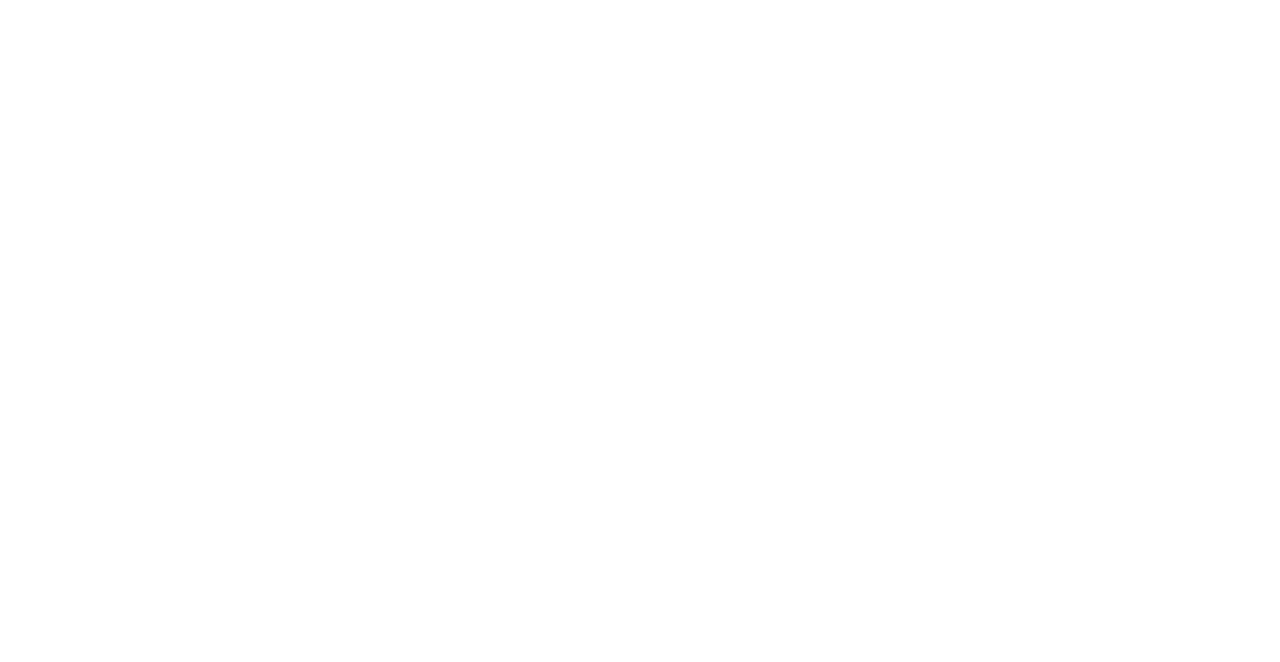
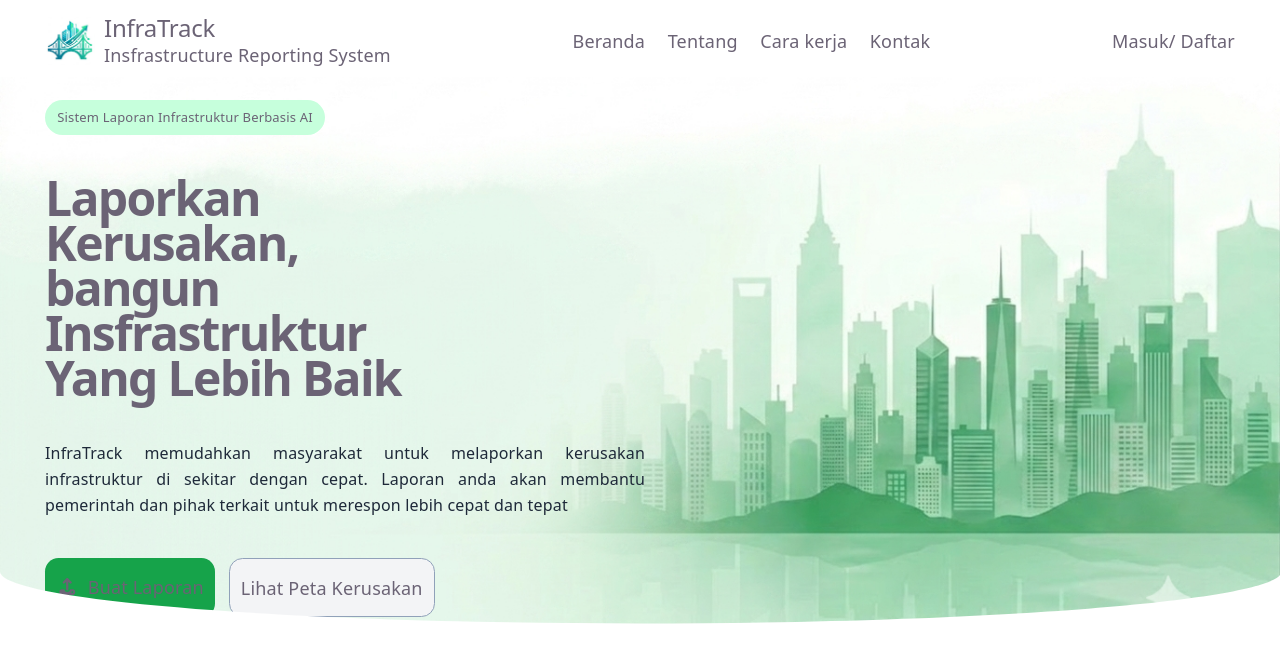
Before and after one commit to Selotip7/InfraTrack, a React (Vite) app in the folder FrontEnd/: page / in a window 1280 px wide. Shown: the top 662 px of the page. Built offline with nearby package versions, Linux system fonts and the light colour scheme.

Commit message:
add changes in navbar and beranda

```diff
--- a/FrontEnd/src/App.jsx
+++ b/FrontEnd/src/App.jsx
@@ -3,6 +3,7 @@ import Dashboard from "./page/Admin/Dashboard";
 import {Routes, Route} from "react-router-dom"
 import UserLayout from "./Layouts/UserLayout"
 import AdminLayout from "./Layouts/AdminLayout";
+import Landing from "./page/User/Landing";
 
 const app=()=>{
   return (
@@ -13,6 +14,7 @@ const app=()=>{
       <Route path="/admin" element={<AdminLayout/>}>
         <Route index element={<Dashboard/>}/>
       </Route>
+
     </Routes>
 
     {/* ai */}
--- a/FrontEnd/src/Layouts/UserLayout.jsx
+++ b/FrontEnd/src/Layouts/UserLayout.jsx
@@ -1,3 +1,16 @@
+import Navbar from "../components/User/Navbar";
+import Beranda from "../page/User/Beranda";
+import Landing from "../page/User/Landing";
+
 export default function UserLayout() {
-  return <></>;
+  return (
+    <>
+  <div className="h-screen bg-white">
+    <Navbar></Navbar>
+    <Beranda></Beranda>
+    {/* <div className="h-[1000px]"></div> */}
+  </div>
+    </>
+  )
+
 }
--- /dev/null
+++ b/FrontEnd/src/components/User/Navbar.jsx
@@ -0,0 +1,77 @@
+import { NavLink } from "react-router-dom";
+import logo from "../../assets/logo.png"
+import {faBars} from "@fortawesome/free-solid-svg-icons"
+import { FontAwesomeIcon } from "@fortawesome/react-fontawesome";
+import { useState } from "react";
+export default function Navbar(){
+  const [open,setOpen]=useState(false)
+  return (
+    <>
+      <div className="fixed top-0 left-0 right-0 px-10 bg-white ">
+        <nav className="flex  justify-between items-center  py-3">
+          <div className="flex gap-2 items-center flex-shrink-0 ">
+            <div id="logo" className="w-[50px]">
+              <img src={logo}></img>
+            </div>
+            <div>
+              <h2>InfraTrack</h2>
+              <p>Insfrastructure Reporting System</p>
+            </div>
+          </div>
+
+          <button
+            className="lg:hidden"
+            onClick={() => setOpen(!open)}
+            aria-label="Toggle menu"
+          >
+            <FontAwesomeIcon
+              icon={faBars}
+              // className="text-blue-700"
+            ></FontAwesomeIcon>
+          </button>
+          <ul className="hidden gap-5 lg:flex">
+            <li>
+              <NavLink to="/">Beranda</NavLink>
+            </li>
+            <li>
+              <NavLink to="/tentang">Tentang</NavLink>
+            </li>
+            <li>
+              <NavLink to="/cara-kerja">Cara kerja</NavLink>
+            </li>
+            <li>
+              <NavLink to="/kontak">Kontak</NavLink>
+            </li>
+          </ul>
+
+          <div className="lg:flex gap-5 hidden ">
+            <NavLink to="#">Masuk/ Daftar</NavLink>
+          </div>
+        </nav>
+      </div>
+      <div id="collapse" className="min-h-10">
+        {open && (
+          <div className="absolute right-5 top-20 border border-slate-200 bg-white py-3 rounded-lg w-[200px] px-2 lg:hidden z-50">
+            <ul className="flex flex-col gap-3 px-3">
+              <li>
+                <NavLink to="/">Beranda</NavLink>
+              </li>
+              <li>
+                <NavLink to="/tentang">Tentang</NavLink>
+              </li>
+              <li>
+                <NavLink to="/cara-kerja">Cara kerja</NavLink>
+              </li>
+              <li>
+                <NavLink to="/kontak">Kontak</NavLink>
+              </li>
+              <li>
+                <NavLink to="#">Masuk/Daftar</NavLink>
+              </li>
+            </ul>
+          </div>
+        )}
+      </div>
+    </>
+  );
+}
--- a/FrontEnd/src/index.css
+++ b/FrontEnd/src/index.css
@@ -1,11 +1,11 @@
 @import "tailwindcss";
-
+/* @import url('https://fonts.googleapis.com/css2?family=Google+Sans:ital,opsz,wght@0,17..18,400..700;1,17..18,400..700&display=swap'); */
 
 
 :root {
   --primary-admin:#001c4f;
-  --primary      : #22C55E;
-  --primary-Dark : #16A34A;
+  --primary      : #c6ffdc;
+  --primary-dark : #16A34A;
   --background   : #FFFFFF;
   --soft-BG      : #F8FAFC;
   --heading      : #0F172A;
@@ -93,26 +93,24 @@ h1,
 h2 {
   font-family: var(--heading);
   font-weight: 500;
-  color: var(--text-h);
+
 }
 
 h1 {
-  font-size: 56px;
+  /* font-size: 56px; */
   letter-spacing: -1.68px;
-  margin: 32px 0;
-  @media (max-width: 1024px) {
+  /* margin: 32px 0; */
+  /* @media (max-width: 1024px) {
     font-size: 36px;
     margin: 20px 0;
-  }
+  } */
 }
 h2 {
   font-size: 24px;
   line-height: 118%;
   letter-spacing: -0.24px;
-  margin: 0 0 8px;
-  @media (max-width: 1024px) {
-    font-size: 20px;
-  }
+  /* margin: 0 0 8px; */
+
 }
 p {
   margin: 0;
--- /dev/null
+++ b/FrontEnd/src/page/User/Beranda.jsx
@@ -0,0 +1,86 @@
+import { NavLink } from "react-router-dom";
+import background from "../../assets/Background.png";
+import {faUpload} from "@fortawesome/free-solid-svg-icons"
+import { FontAwesomeIcon } from "@fortawesome/react-fontawesome";
+
+export default function Beranda() {
+  return (
+    <>
+      <style>
+        {`
+        .custom-shape-divider-bottom-1781333090 {
+    position: absolute;
+    bottom: 0;
+    left: 0;
+    width: 100%;
+    overflow: hidden;
+    line-height: 0;
+}
+
+.custom-shape-divider-bottom-1781333090 svg {
+    position: relative;
+    display: block;
+    width: calc(100% + 1.3px);
+    height: 59px;
+}
+
+.custom-shape-divider-bottom-1781333090 .shape-fill {
+    fill: #FFFFFF;
+}
+      `}
+      </style>
+      <div
+        className="relative px-10 md:px-10 mt-[32px] w-full  h-[550px]   bg-no-repeat  bg-cover bg-center pt-5 "
+        style={{
+          backgroundImage: `url(${background})`,
+          // backgroundSize: cive,
+        }}
+      >
+        <div className="flex flex-col gap-[40px]   ">
+          <p className="py-1 px-2 bg-primary max-w-[280px] text-center text-[13px] font-medium rounded-2xl">
+            Sistem Laporan Infrastruktur Berbasis AI
+          </p>
+          <div className="text-[48px] max-w-[400px] leading-10   ">
+            <h1 className="font-semibold!">
+              Laporkan Kerusakan, bangun Insfrastruktur Yang Lebih Baik
+            </h1>
+          </div>
+          <p className=" max-w-[400px] md:max-w-[600px] text-justify font-medium text-gray-800 md:text-[16px]">
+            InfraTrack memudahkan masyarakat untuk melaporkan kerusakan
+            infrastruktur di sekitar dengan cepat. Laporan anda akan membantu
+            pemerintah dan pihak terkait untuk merespon lebih cepat dan tepat
+          </p>
+          <div className="flex">
+            <NavLink
+              to="/"
+              className="bg-primary-dark p-2.5 py-3.5 rounded-xl mr-3"
+            >
+              <FontAwesomeIcon icon={faUpload} className="mr-2" />
+              Buat Laporan
+            </NavLink>
+            <NavLink
+              to="/"
+              className=" p-2.5 py-3.5 rounded-xl border border-slate-400 bg-gray-100"
+            >
+              {" "}
+              Lihat Peta Kerusakan
+            </NavLink>
+          </div>
+        </div>
+        <div className="custom-shape-divider-bottom-1781333090">
+          <svg
+            data-name="Layer 1"
+            xmlns="http://www.w3.org/2000/svg"
+            viewBox="0 0 1200 120"
+            preserveAspectRatio="none"
+          >
+            <path
+              d="M600,112.77C268.63,112.77,0,65.52,0,7.23V120H1200V7.23C1200,65.52,931.37,112.77,600,112.77Z"
+              class="shape-fill"
+            ></path>
+          </svg>
+        </div>
+      </div>
+    </>
+  );
+}
--- /dev/null
+++ b/FrontEnd/src/page/User/Landing.jsx
@@ -0,0 +1,7 @@
+export default function Landing(){
+  return (
+    <>
+    <div className="">sd</div>
+    </>
+  )
+}
```
Also changed, not shown: FrontEnd/src/assets/Background.png (added), FrontEnd/src/assets/image.png (added).
